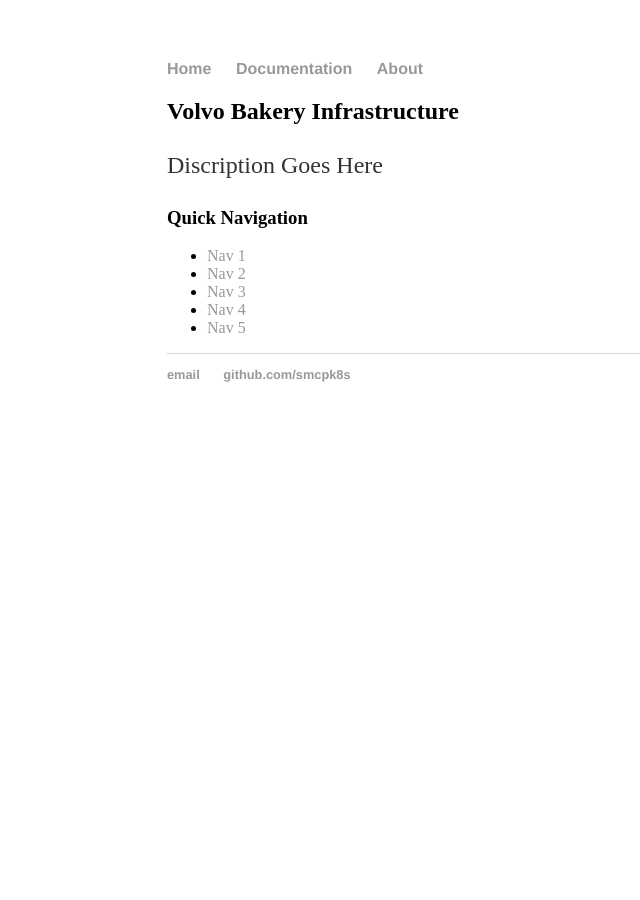
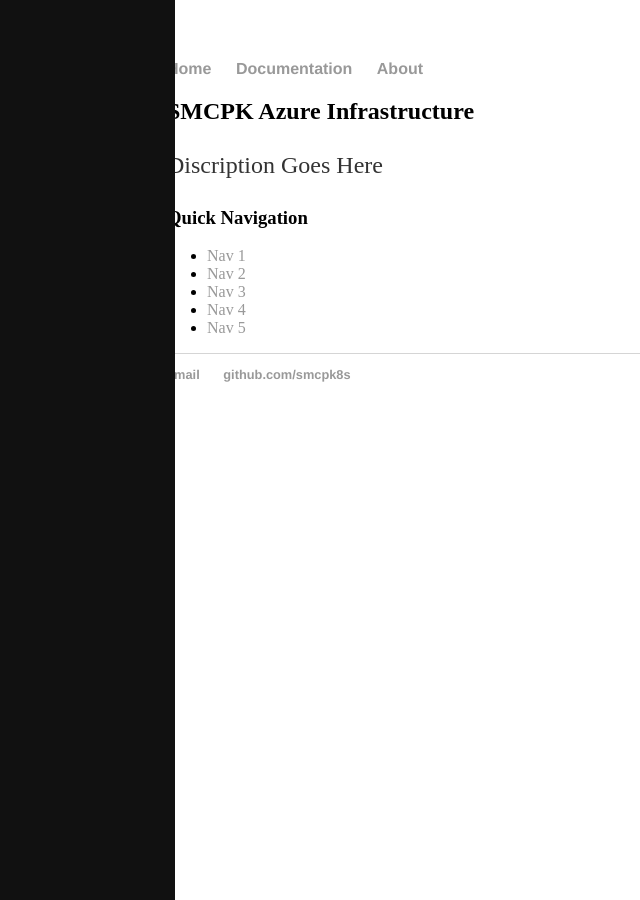
Before and after one commit to smcpk8s/smcpk8s.github.io, a Jekyll site: the page built from index.html, in a window 1280 px wide. Shown: the whole page, without its empty margins (25-665 px from the left). Built offline with Jekyll 4.4.1, drawn with Linux system fonts in a browser that asks for light colours.

Commit message:
Update default.html

```diff
--- a/_layouts/default.html
+++ b/_layouts/default.html
@@ -4,8 +4,23 @@
 			<title>{{ page.title }}</title>
 			<!-- link to main stylesheet -->
 			<link rel="stylesheet" type="text/css" href="/css/main.css">
+		<style>
+			.sidenav {
+				  height: 100%;
+				  width: 200px;
+				  position: fixed;
+				  z-index: 1;
+				  top: 0;
+				  left: 0;
+				  background-color: #111;
+				  overflow-x: hidden;
+				  padding-top: 20px;
+				}
+		</style>
 		</head>
 		<body>
+			<div class="sidenav">
+			</div>
 			<nav>
 	    		<ul>
 	        		<li><a href="/">Home</a></li>
@@ -16,7 +31,7 @@
 			</nav>
 			<div class="container">
 
-			<h2> Volvo Bakery Infrastructure </h2>
+			<h2> SMCPK Azure Infrastructure </h2>
 
 			<p> Discription Goes Here </p>
 
```
